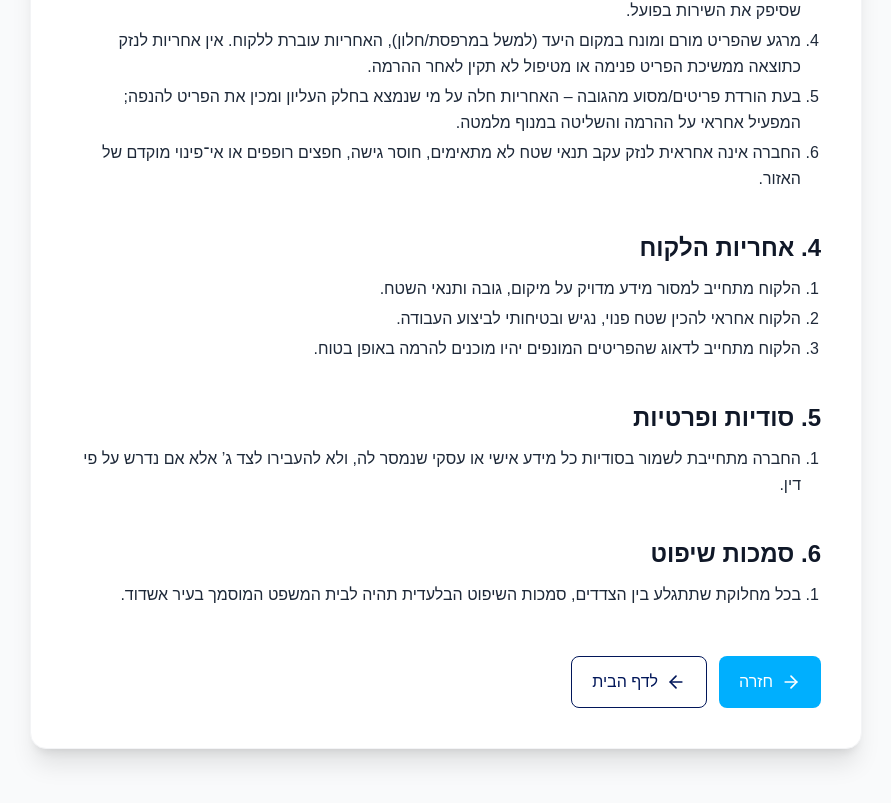
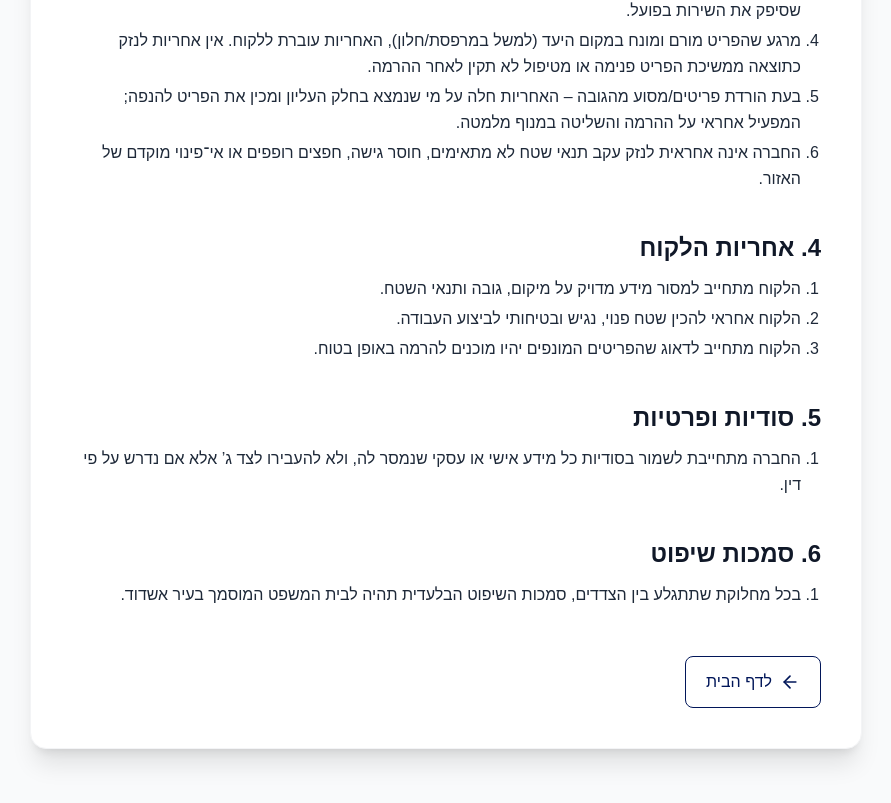
Before and after one commit to shakBensa/jan-crane, a Next.js app: page /terms-of-service in a window 1280 px wide. Shown: the part 887-1690 px from the top of the page, without its empty margins (194-1085 px from the left). Built offline with nearby package versions, Linux system fonts and the light colour scheme.

Commit message:
Update page.tsx

```diff
--- a/src/app/terms-of-service/page.tsx
+++ b/src/app/terms-of-service/page.tsx
@@ -87,13 +87,6 @@ export default function TermsOfService() {
 
           {/* Bottom controls */}
           <div className="mt-12 flex flex-col sm:flex-row gap-3">
-            <button
-              onClick={() => router.back()}
-              className="inline-flex items-center justify-center gap-2 rounded-lg bg-[#00AFFE] text-white px-5 py-3 font-medium hover:opacity-90 transition"
-            >
-              <ArrowRight className="w-5 h-5" />
-              חזרה
-            </button>
             <Link
               href="/"
               className="inline-flex items-center justify-center gap-2 rounded-lg border border-[#011659] text-[#011659] px-5 py-3 font-medium hover:bg-[#011659] hover:text-white transition"
```
